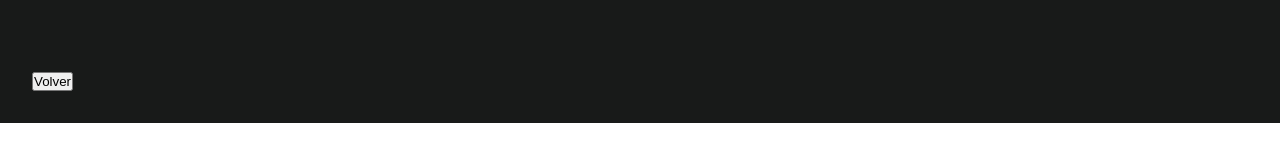
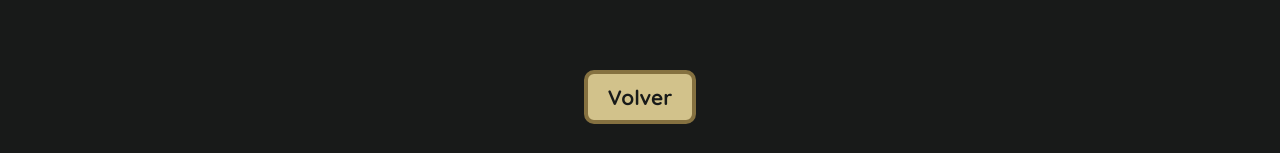
Before and after one commit to mariomateos16/Peliculas-Piratas-del-Caribe, a React (Vite) app: page /piratasdelcaribe-1 in a window 1280 px wide. Shown: the part 2029-2182 px from the top of the page. Before the commit the page ends 2152 px from the top, so only its background shows below. Built offline with nearby package versions, Linux system fonts and the light colour scheme; a web font is replaced by a local one.

Commit message:
Peliculas.css

```diff
--- a/src/views/Peliculas.css
+++ b/src/views/Peliculas.css
@@ -177,6 +177,51 @@ img.imagen_personaje {
   color: #1a1a1a;
 }
 
+.button_container {
+  display: flex;
+  justify-content: center;
+}
+
+.buttonVolver {
+  overflow: hidden;
+  position: relative;
+  padding: 10px 20px;
+  border-radius: 10px;
+  text-decoration: none;
+  color: #181a19;
+  background-color: #D2C28B;
+  font-size: 1.3rem;
+  border: 4px solid #857140;
+  font-family: "Quicksand";
+  font-weight: bold;
+  z-index: 2;
+}
+
+.buttonVolver:hover {
+  cursor: pointer;
+  color: #181a19;
+}
+
+.buttonVolver::before {
+  content: "";
+  position: absolute;
+  width: 100%;
+  height: 200%;
+  left: 0;
+  top: -200%;
+  background-color: #af9655;
+  border-radius: 50%;
+  transition: all 300ms ease;
+  z-index: -1;
+}
+
+.buttonVolver:hover::before {
+  top: 0;
+  border-radius: 0%;
+}
+
+
+
 @media (max-width: 1265px) {
 
   .container_pelicula {
@@ -334,9 +379,7 @@ img.imagen_personaje {
   .bloque-arriba p {
     font-size: 0.6rem;
   }
-
 }
-
 
 @media (max-width: 1020px) {
 
```
